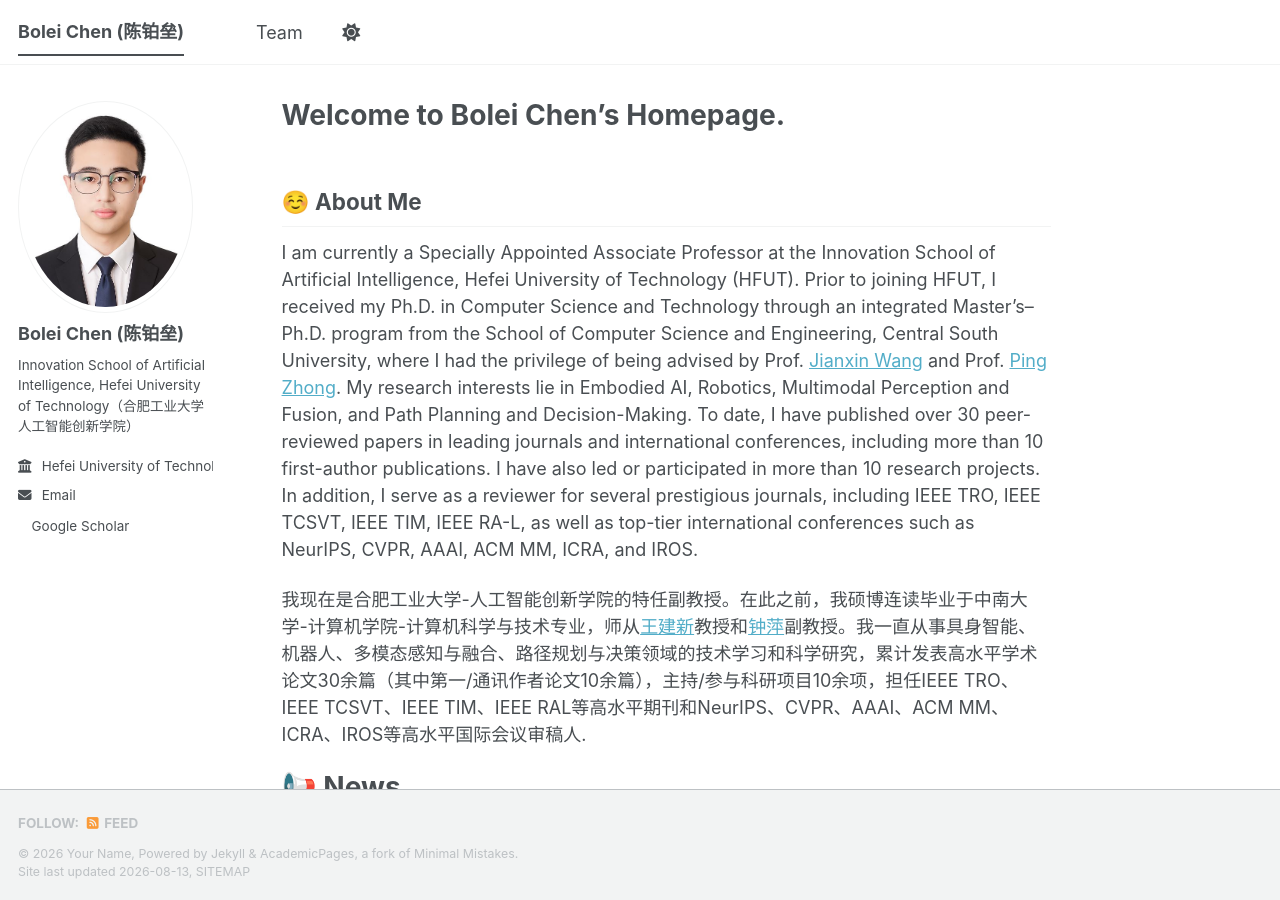
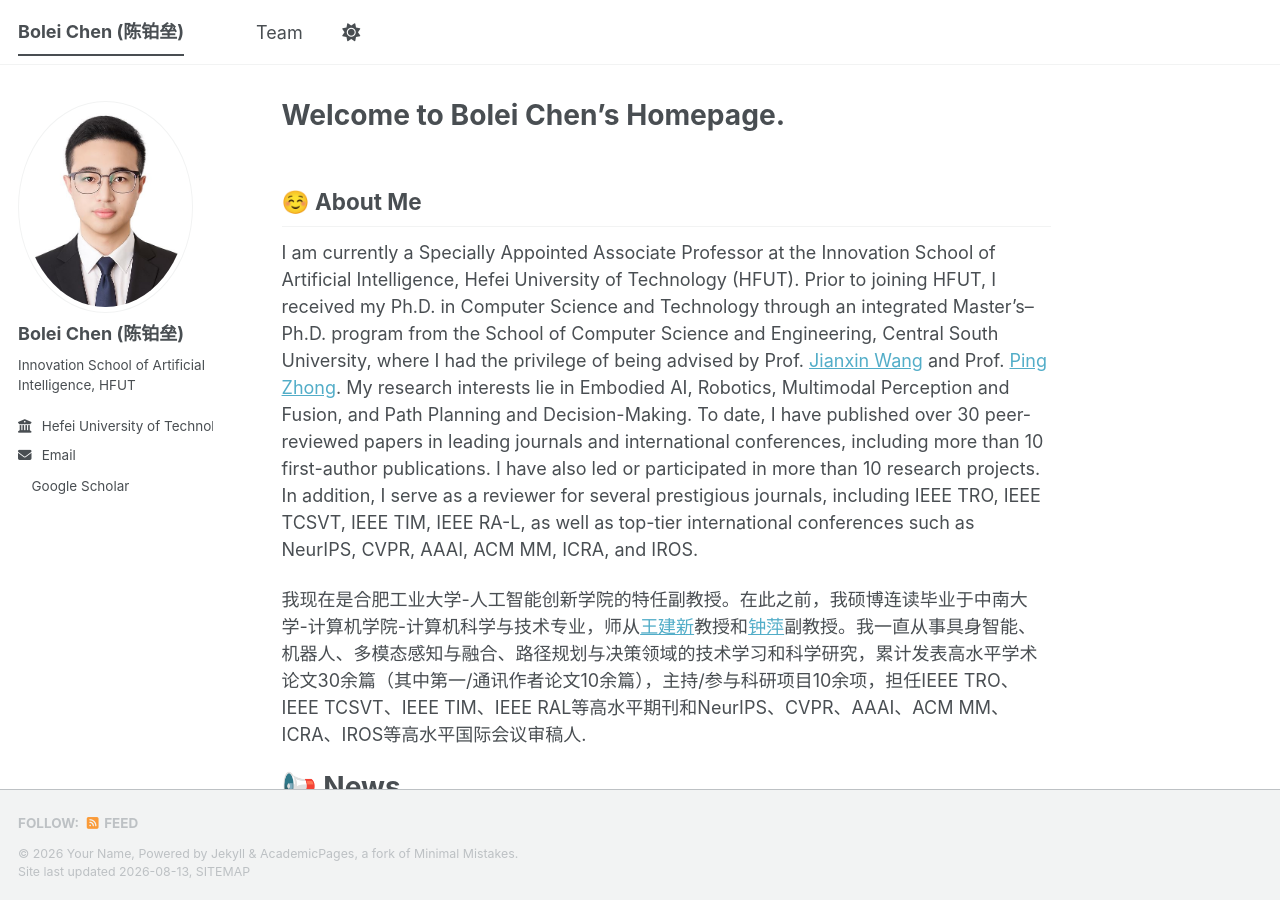
Before and after one commit to BoLeiChen/boleichen.github.io, a Jekyll site: the page built from _pages/about.md, in a window 1280 px wide and 900 px high. Built offline with Jekyll 4.4.1, drawn with Linux system fonts in a browser that asks for light colours; emoji names are drawn with the system emoji font; a style sheet for code colours, icons or effects is not loaded.

Commit message:
Update _config.yml

```diff
--- a/_config.yml
+++ b/_config.yml
@@ -26,11 +26,11 @@ author:
   avatar           : "profile.JPG"
   name             : "Bolei Chen (陈铂垒)"
   #pronouns         : # example: "she/her"
-  bio              : "Innovation School of Artificial Intelligence, Hefei University of Technology（合肥工业大学人工智能创新学院）"
+  bio              : "Innovation School of Artificial Intelligence, HFUT"
   #location         : "Earth"
   employer         : "Hefei University of Technology"
   #uri              : # URL
-  email            : "boleichen0326@163.com"
+  email            : "boleichen@hfut.edu.cn"
 
   # Academic websites
   #academia         : # URL
```
